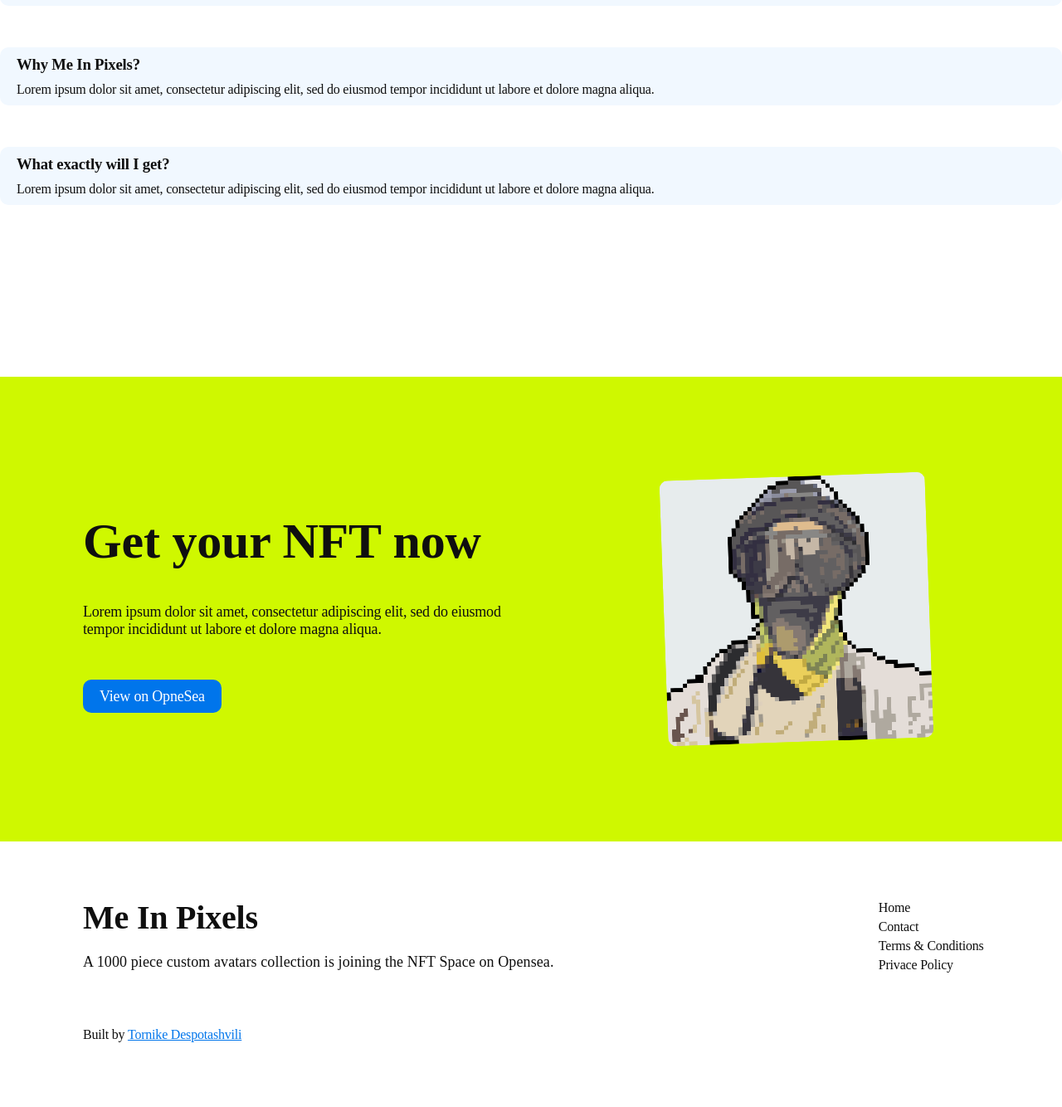
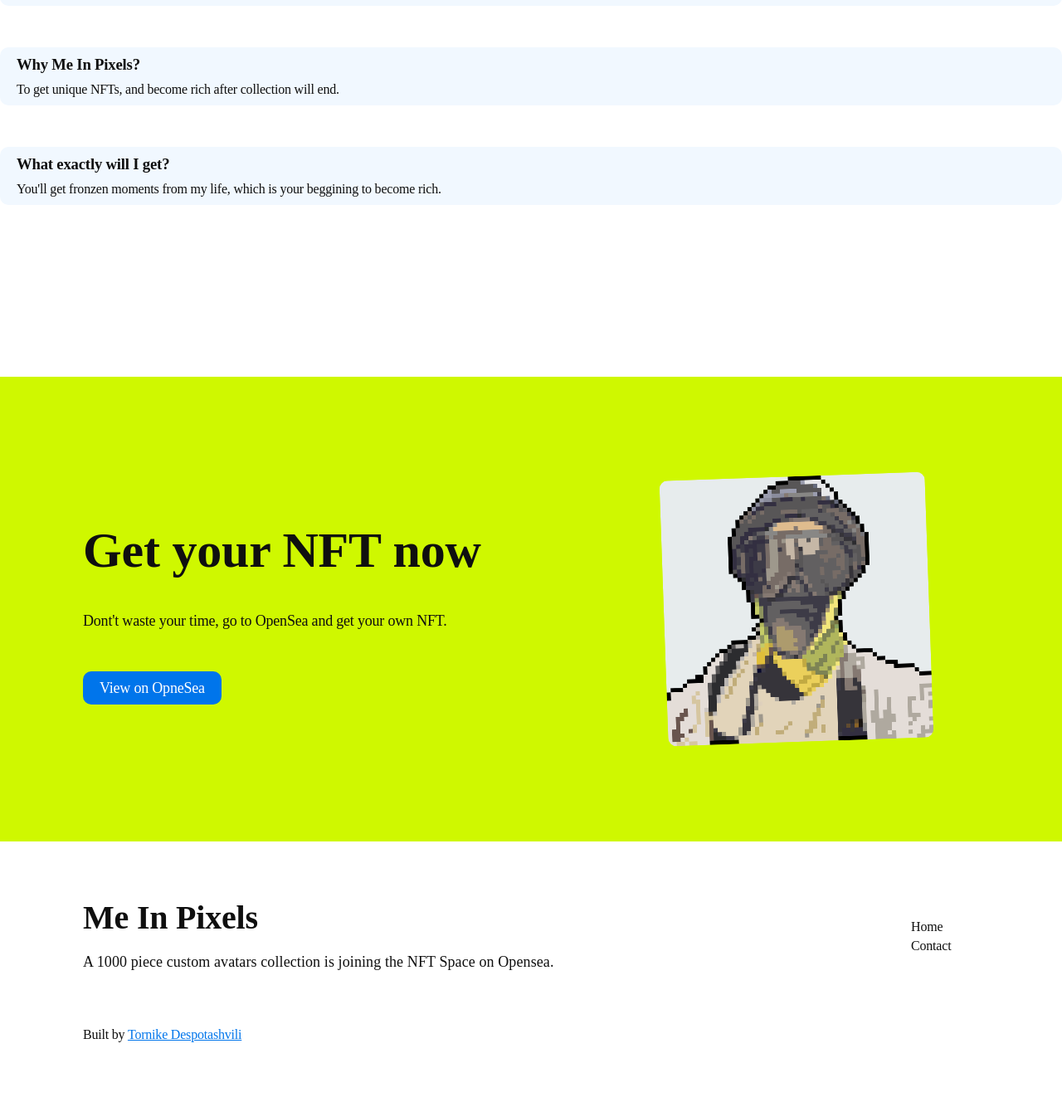
Before and after one commit to Desp0o/PixNFT, a plain HTML site: page index.html in a window 1280 px wide. Shown: the part 4546-5880 px from the top of the page at 83% size. Drawn offline with Linux system fonts and the light colour scheme; files whose address does not match are found by name.

Commit message:
update
content update

```diff
--- a/index.html
+++ b/index.html
@@ -160,12 +160,12 @@
 
             <div class="question FAQ-list-items">
                 <h3>Why Me In Pixels?</h3>
-                <p class="responsive-txt">Lorem ipsum dolor sit amet, consectetur adipiscing elit, sed do eiusmod tempor incididunt ut labore et dolore magna aliqua.</p>
+                <p class="responsive-txt">To get unique NFTs, and become rich after collection will end.</p>
             </div>
 
             <div class="question FAQ-list-items">
                 <h3>What exactly will I get?</h3>
-                <p class="responsive-txt">Lorem ipsum dolor sit amet, consectetur adipiscing elit, sed do eiusmod tempor incididunt ut labore et dolore magna aliqua.</p>
+                <p class="responsive-txt">You'll get fronzen moments from my life, which is your beggining to become rich.</p>
             </div>
         </div>
     </div>
@@ -174,7 +174,7 @@
     <div class="Get-your-nft">
         <div class="Get-your-nft-left">
             <div class="Get-your-nft-left-title"><h1>Get your NFT now</h1></div>
-            <div class="Get-your-nft-left-txt"><p>Lorem ipsum dolor sit amet, consectetur adipiscing elit, sed do eiusmod tempor incididunt ut labore et dolore magna aliqua.</p></div>
+            <div class="Get-your-nft-left-txt"><p>Dont't waste your time, go to OpenSea and get your own NFT.</p></div>
             <div class="Get-your-nft-left-btn"><a href="https://opensea.io/assets/matic/0x2953399124f0cbb46d2cbacd8a89cf0599974963/92092737454740731709744019088204188304237479355679597469411649678334771593217/" target="_blank">View on OpneSea</a></div>
         </div>
 
@@ -194,9 +194,7 @@
             <div class="footer-top-inner-right">
                 <ul>
                     <li><a class="footer-links" href="#home">Home</a></li>
-                    <li><a class="footer-links" href="#">Contact</a></li>
-                    <li><a class="footer-links" href="#">Terms & Conditions</a></li>
-                    <li><a class="footer-links" href="#">Privace Policy</a></li>
+                    <li><a class="footer-links" href="https://https//twitter.com/W3AreNFT">Contact</a></li>
                 </ul>
             </div>
         </div>
```
